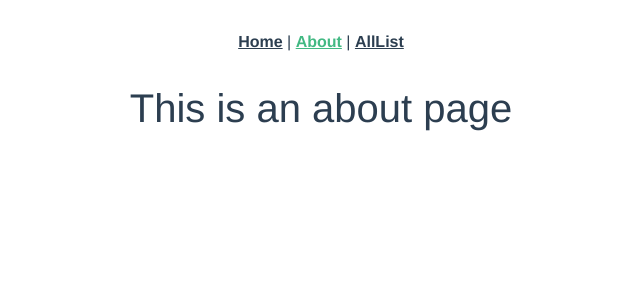
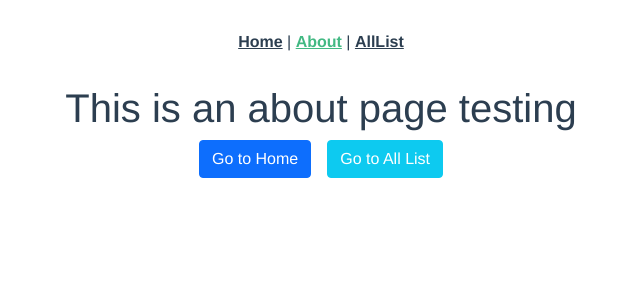
Before and after one commit to TripleKay/vue-3, a Vue app: page /about in a window 1280 px wide. Shown: the top 300 px of the page, without its empty margins (319-959 px from the left). Built offline with nearby package versions, Linux system fonts and the light colour scheme.

Commit message:
Button Links & 404 page

```diff
--- a/src/router/index.ts
+++ b/src/router/index.ts
@@ -20,7 +20,11 @@ const routes: Array<RouteRecordRaw> = [
   {
     path: '/allList',
     name: 'allList',
-    component : AllListPage
+    component: AllListPage
+  },
+  {
+    path: '/:pathMatch(.*)*',// for non register route
+    component: () => import('../views/myShopList/404_Page.vue')
   }
 ]
 
--- a/src/views/AboutView.vue
+++ b/src/views/AboutView.vue
@@ -1,5 +1,25 @@
 <template>
-  <div class="about">
-    <h1>This is an about page</h1>
+  <div>
+    <h1>This is an about page testing</h1>
+    <button class="btn btn-primary" @click="goHome()">Go to Home</button>
+    <button class="btn btn-info ms-3 text-white" @click="goList()">Go to All List</button>
   </div>
 </template>
+
+<script>
+  export default {
+    name: "AboutView",
+    methods: {
+      goHome(){
+        this.$router.push("/");
+      },
+      goList(){
+        this.$router.push({ name: "allList"});
+      }
+    }
+  }
+</script>
+
+<style lang="stylus" scoped>
+
+</style>
--- /dev/null
+++ b/src/views/myShopList/404_Page.vue
@@ -0,0 +1,15 @@
+<template>
+    <div>
+        <div class="text-success h1">404</div>
+    </div>
+</template>
+
+<script>
+    export default {
+
+    }
+</script>
+
+<style lang="stylus" scoped>
+
+</style>
```
